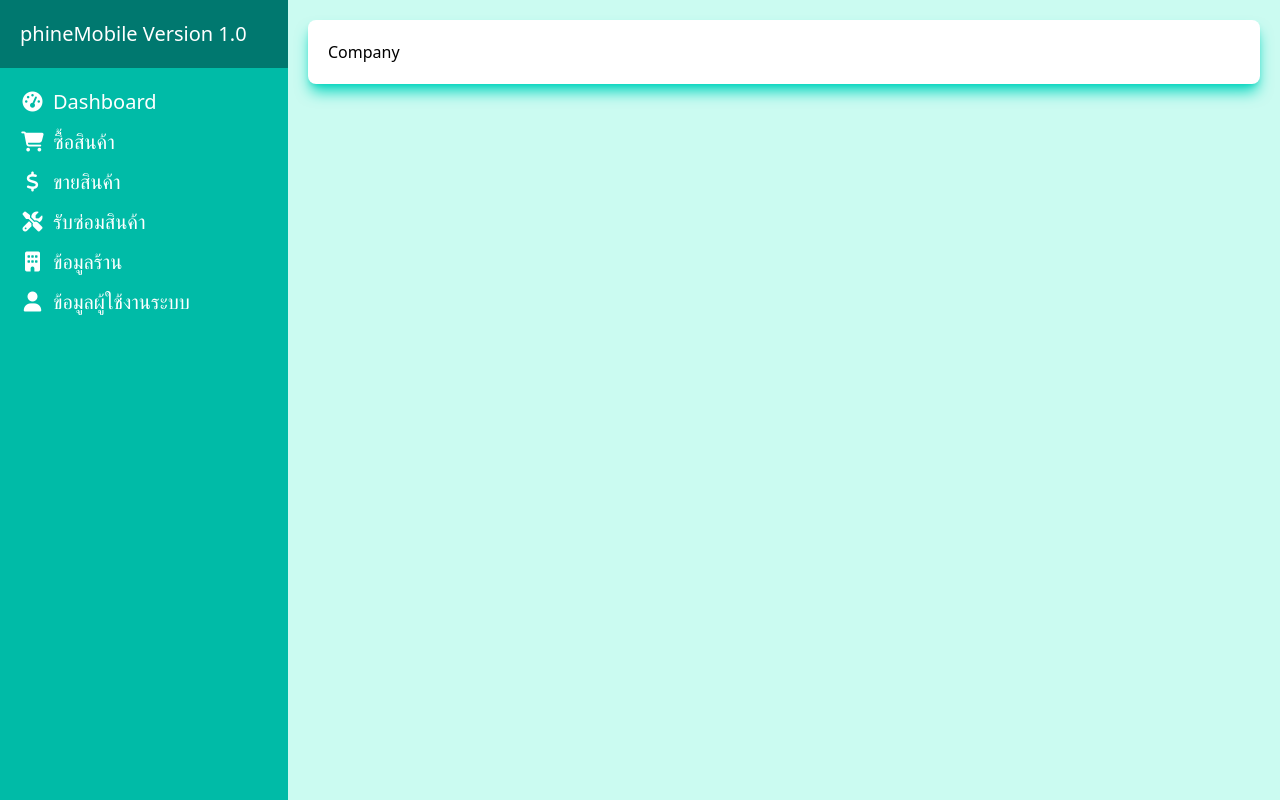
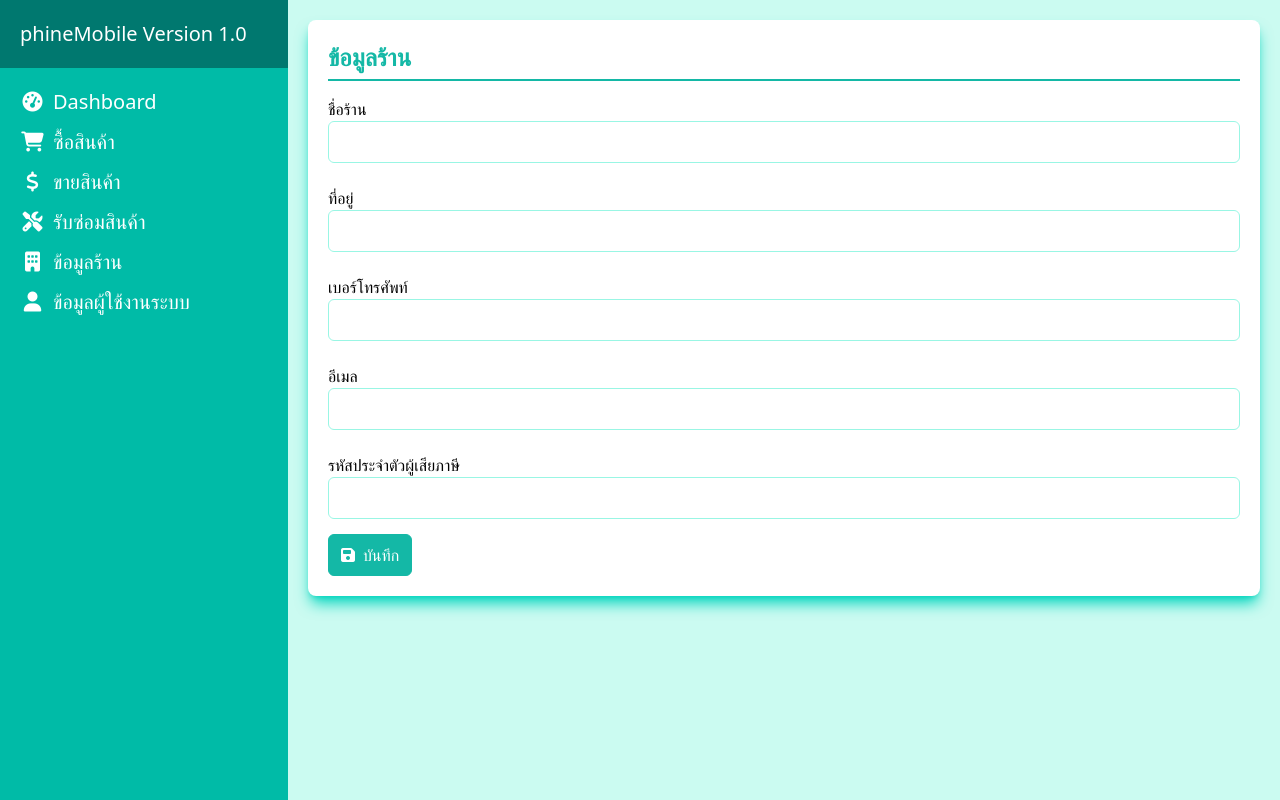
Before and after one commit to waranyafeen/phinemobile-web, a Next.js app: page /backoffice/company in a window 1280 px wide. Built offline with nearby package versions, Linux system fonts and the light colour scheme; no server answers.

Commit message:
create company-page

```diff
--- a/src/app/backoffice/company/page.tsx
+++ b/src/app/backoffice/company/page.tsx
@@ -1,7 +1,76 @@
-export default function Company() {
+'use client';
+
+import { useEffect, useState } from "react";
+import  axios  from "axios";
+import { config } from "@/app/config";
+import Swal from "sweetalert2";
+
+export default function Page() {
+    const [name, setName] = useState("");
+    const [address, setAddress] = useState("");
+    const [phone, setPhone] = useState("");
+    const [email, setEmail] = useState("");
+    const [taxCode, setTaxCode] = useState("");
+
+    //ไว้สำหรับให้หน้าบ้านดึงข้อมูลบริษัทมาแสดง
+    //useEffect จะทำงานเมื่อเปิดหน้าจอขึ้นมา จากนั้นก็จะเรียกใช้ฟังก์ชัน fetchData fatchData ก็จะอ่านจาก api มาให้
+    useEffect(() => {
+        fetchData();
+    }, []);
+
+    const fetchData = async() => {
+        const res = await axios.get(`${config.apiUrl}/company/list`);
+        setName(res.data.name);
+        setAddress(res.data.address);
+        setPhone(res.data.phone);
+        setEmail(res.data.email);
+        setTaxCode(res.data.taxCode);
+    };
+
+    const handleSave = async() => {
+        try {
+            const payload = {
+                name: name,
+                address: address,
+                phone: phone,
+                email: email,
+                taxCode: taxCode
+            }
+            await axios.post(`${config.apiUrl}/company/create`, payload);
+            Swal.fire({
+                icon: 'success',
+                title: 'บันทึกข้อมูลเรียบร้อย',
+                timer: 2000,
+            });
+        }catch(error) {
+            Swal.fire({
+                icon: 'error',
+                title: 'เกิดข้อผิดพลาด',
+                text: 'ไม่สามารถบันทึกข้อมูลได้',
+            });
+        }
+    };
+
     return (
         <div>
-            <h1>Company</h1>
+            <h1 className="content-header">ข้อมูลร้าน</h1>
+            <div>
+                <div className="mt-4">ชื่อร้าน</div>
+                <input type="text" value={name} onChange={(e) => setName(e.target.value)} />
+
+                <div className="mt-4">ที่อยู่</div>
+                <input type="text" value={address} onChange={(e) => setAddress(e.target.value)} />
+
+                <div className="mt-4">เบอร์โทรศัพท์</div>
+                <input type="text" value={phone} onChange={(e) => setPhone(e.target.value)} />
+
+                <div className="mt-4">อีเมล</div>
+                <input type="text" value={email} onChange={(e) => setEmail(e.target.value)} />
+
+                <div className="mt-4">รหัสประจำตัวผู้เสียภาษี</div>
+                <input type="text" value={taxCode} onChange={(e) => setTaxCode(e.target.value)} />
+            </div>
+            <button className="mt-4 btn" onClick={handleSave}><i className="fas fa-save mr-2"></i>บันทึก</button>
         </div>
     );
 }
```
